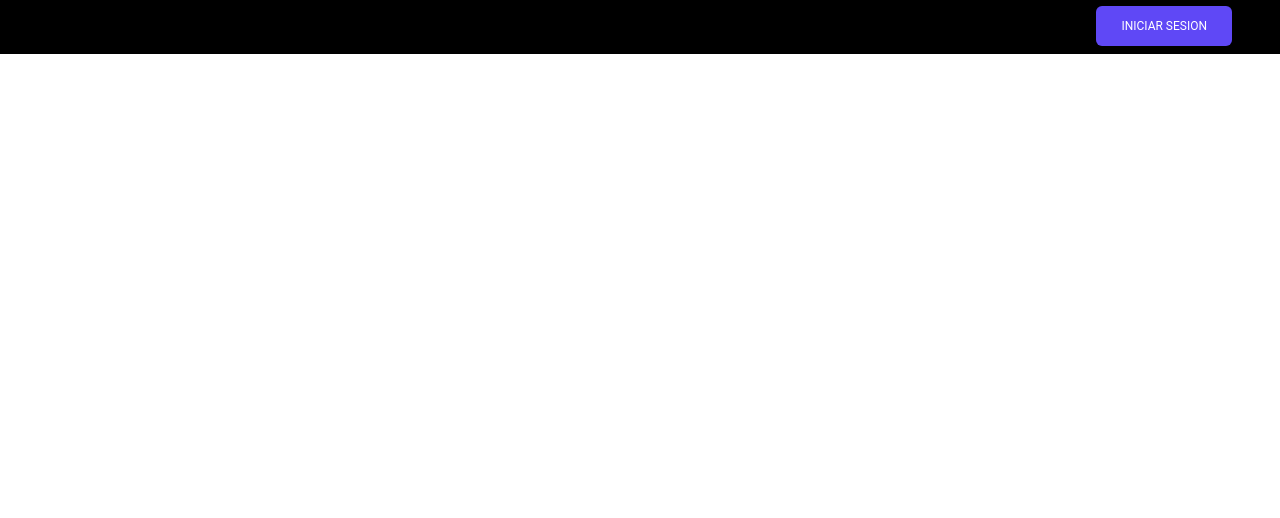
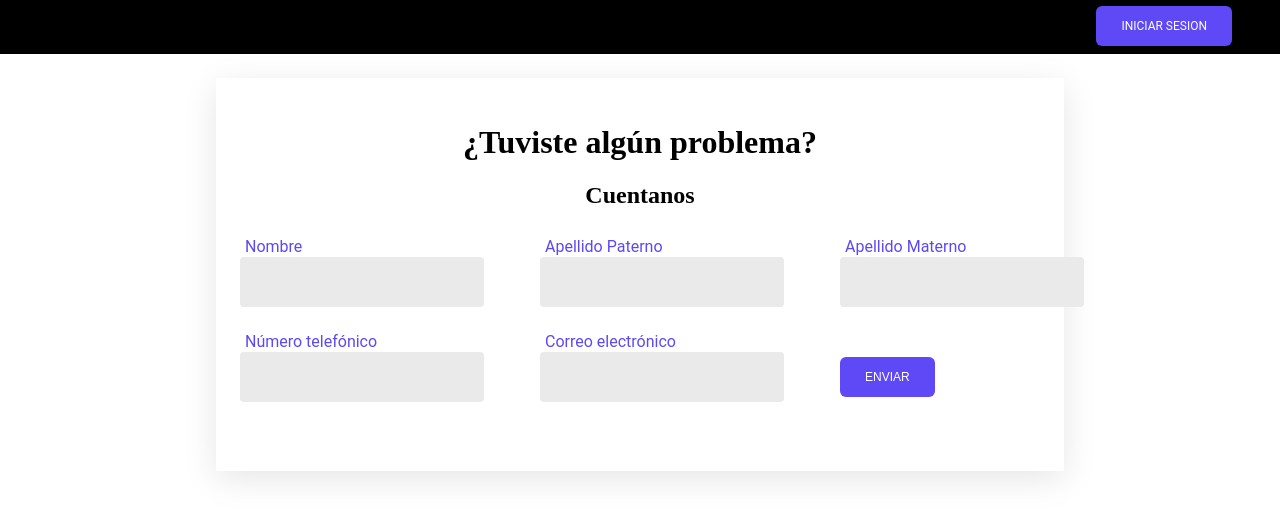
Before and after one commit to cofy43/tickets-services-front, a React (Create React App) app: page / in a window 1280 px wide. Shown: the top 518 px of the page. Built offline with nearby package versions, Linux system fonts and the light colour scheme.

Commit message:
form to create a ticket complete

```diff
--- a/src/App.js
+++ b/src/App.js
@@ -2,6 +2,8 @@ import { Link } from "react-router-dom";
 
 /** Components */
 import CustomButton from "./components/button";
+import CustomCard from "./components/card";
+import CustomInput from "./components/input";
 
 export default function App() {
   return (
@@ -11,6 +13,26 @@ export default function App() {
           <Link to="/login">iniciar sesion</Link>
         </CustomButton>
       </nav>
+      <main className="flex-container">
+        <CustomCard width={"800px"} className="inner-element">
+          <div className="header-card">
+            <h1>¿Tuviste algún problema?</h1>
+            <h2>Cuentanos</h2>
+          </div>
+          <div className="content-card">
+            <div className="row">
+              <div className="column"> <CustomInput label="Nombre"/> </div>
+              <div className="column"> <CustomInput label="Apellido Paterno"/> </div>
+              <div className="column"> <CustomInput label="Apellido Materno"/> </div>
+            </div>
+            <div className="row">
+              <div className="column"> <CustomInput label="Número telefónico"/> </div>
+              <div className="column"> <CustomInput label="Correo electrónico"/> </div>
+              <div className="column" style={{marginBottom:"45px"}}> <CustomButton widht={"100%"}>Enviar</CustomButton> </div>
+            </div>
+          </div>
+        </CustomCard>
+      </main>
     </div>
   );
 }
--- a/src/components/button.jsx
+++ b/src/components/button.jsx
@@ -1,5 +1,6 @@
 const style = {
   backgroundColor: "rgb(95, 72, 246)",
+  color: "white",
   appearance: "button",
   backfaceVisibility: "hidden",
   borderRadius: "6px",
--- /dev/null
+++ b/src/components/card.jsx
@@ -0,0 +1,15 @@
+export default function CustomCard(props) {
+  const style = {
+    boxShadow: "rgb(0 0 0 / 10%) 0px 8px 32px",
+    width: props.width ? props.width : "auto",
+    height: props.height ? props.height : "auto",
+    padding: "1.5rem",
+    margin: "1.5rem",
+  }
+
+  return (
+    <div className="inner-element" style={style}>
+      {props.children}
+    </div>
+  )
+}
--- /dev/null
+++ b/src/components/input.jsx
@@ -0,0 +1,37 @@
+const styleGroup = {
+  position:"relative",
+  marginBottom:"45px",
+}
+
+const styleInput = {
+  fontFamily: "Roboto, sans-serif",
+  fontSize:"16px",
+  padding:"0px 22px",
+  display:"block",
+  maxWidth:"200px",
+  border:"none",
+  backgroundColor: "rgb(234, 234, 234)",
+  borderRadius: "4px",
+  height: "50px"
+}
+
+const styleLabe = {
+  fontFamily: "Roboto, sans-serif",
+  color:"rgb(93 72 245)",
+  fontSize:"16px",
+  fontWeight:"normal",
+  position:"absolute",
+  pointerEvents:"none",
+  left:"5px",
+  top:"-20px",
+}
+
+export default function CustomInput(props) {
+  return (
+    <div style={styleGroup}>
+      <input style={styleInput} type={props.type ? props.type : "text"} required={props.required}/>
+      <span className="bar"></span>
+      <label style={styleLabe}>{props.label}</label>
+    </div>
+  );
+}
--- a/src/index.css
+++ b/src/index.css
@@ -17,3 +17,44 @@ nav a {
   text-decoration: none;
   font-family: Roboto, "Open Sans", "Segoe UI", sans-serif;
 }
+
+.flex-container {
+  display: -webkit-box;
+  display: -ms-flexbox;
+  display: -webkit-flex;
+  display: flex;
+
+  justify-content: center;
+  align-items: center;
+}
+
+.header-card {
+  text-align: center;
+  margin-bottom: 3rem;
+}
+
+.column {
+  flex-direction: column;
+  align-items: center;
+  width: auto;
+}
+
+.row {
+  display: flex;
+  flex-direction: row;
+  align-items: center;
+}
+
+/* BOTTOM BARS ================================= */
+.bar 	{ position:relative; display:block; width:300px; }
+.bar:before, .bar:after 	{
+  content:'';
+  height:2px;
+  width:0;
+  bottom:1px;
+  position:absolute;
+  background:#5264AE;
+  transition:0.2s ease all;
+  -moz-transition:0.2s ease all;
+  -webkit-transition:0.2s ease all;
+}
```
